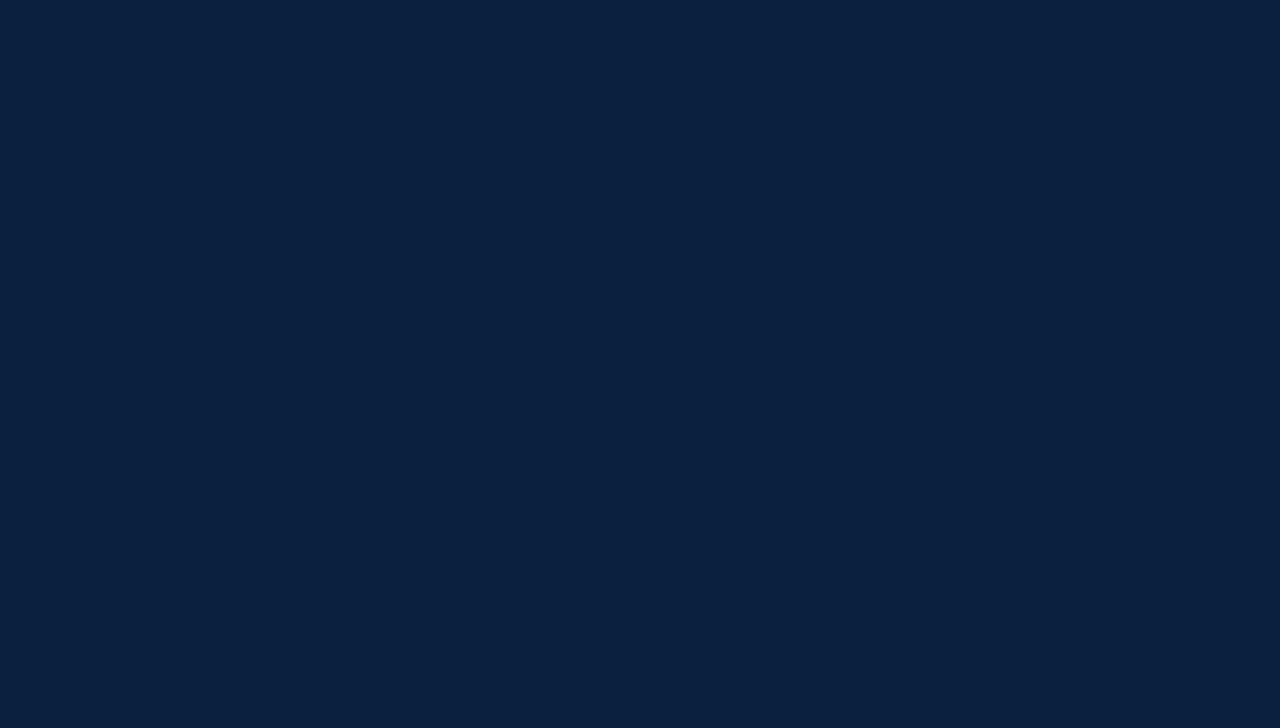
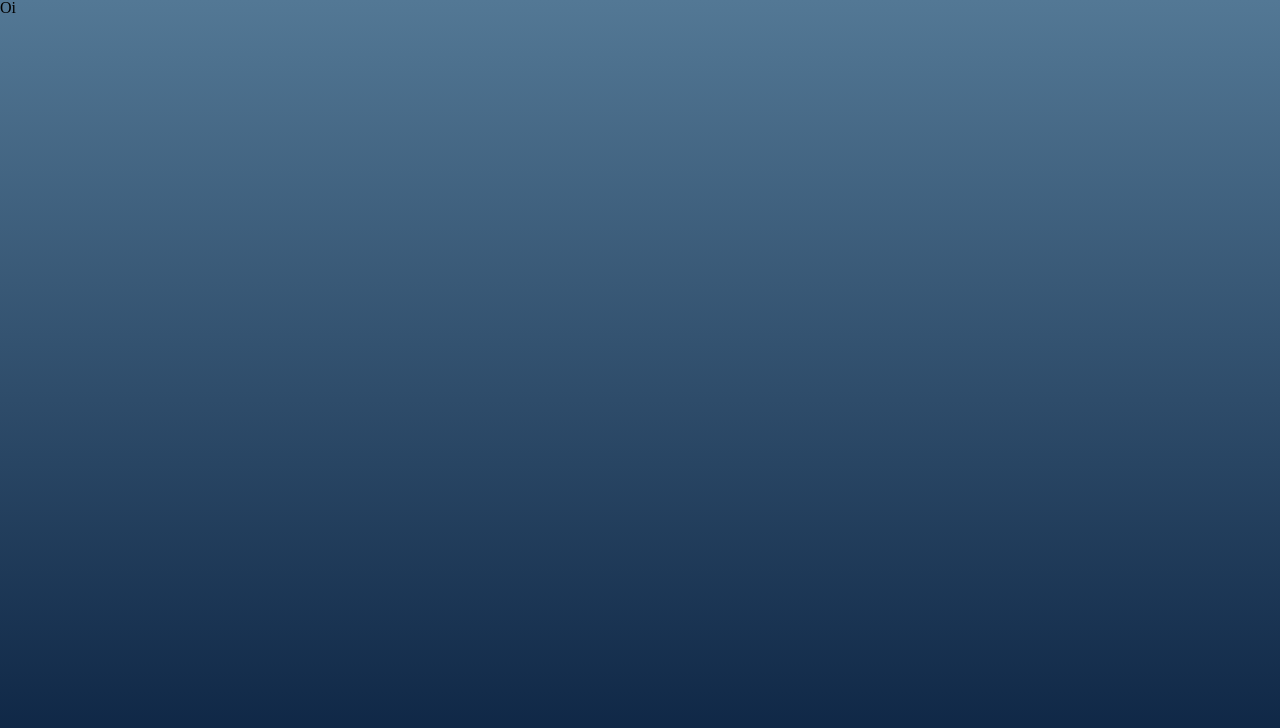
Before and after one commit to DarlonGomes/REACT-CodeDivers, a React (Vite) app: page /code in a window 1280 px wide. Before the commit this address had no page. Shown: the top 728 px of the page. Built offline with nearby package versions, Linux system fonts and the light colour scheme; a web font is replaced by a local one.

Commit message:
feat: add a new lib

```diff
--- a/package.json
+++ b/package.json
@@ -12,6 +12,7 @@
     "@types/react-router-dom": "^5.3.3",
     "axios": "^0.27.2",
     "react": "^18.2.0",
+    "react-ace": "^10.1.0",
     "react-dom": "^18.2.0",
     "react-icons": "^4.4.0",
     "react-router-dom": "^6.4.1",
--- a/src/components/router/index.tsx
+++ b/src/components/router/index.tsx
@@ -1,7 +1,7 @@
 import React from "react";
 import { Routes, Route } from "react-router-dom";
 
-import { SignInPage, SignUpPage, HomePage } from "../../pages";
+import { SignInPage, SignUpPage, HomePage, CodePage } from "../../pages";
 
 export default function RouterNavigator() {
   return (
@@ -9,6 +9,7 @@ export default function RouterNavigator() {
       <Route path="/sign-up" element={<SignUpPage />} />
       <Route path="/sign-in" element={<SignInPage />} />
       <Route path="/home" element={<HomePage />} />
+      <Route path="/code" element={<CodePage />} />
     </Routes>
   );
 }
--- /dev/null
+++ b/src/pages/CodePage.tsx
@@ -0,0 +1,13 @@
+import React from "react";
+
+import { Ambient } from "../layouts";
+
+function CodePage() {
+  return (
+    <Ambient>
+      <p>Oi</p>
+    </Ambient>
+  );
+}
+
+export default CodePage;
--- a/src/pages/index.tsx
+++ b/src/pages/index.tsx
@@ -1,3 +1,4 @@
 export { default as SignInPage } from "./SignIn";
 export { default as SignUpPage } from "./SignUp";
 export { default as HomePage } from "./HomePage";
+export { default as CodePage } from "./CodePage";
```
